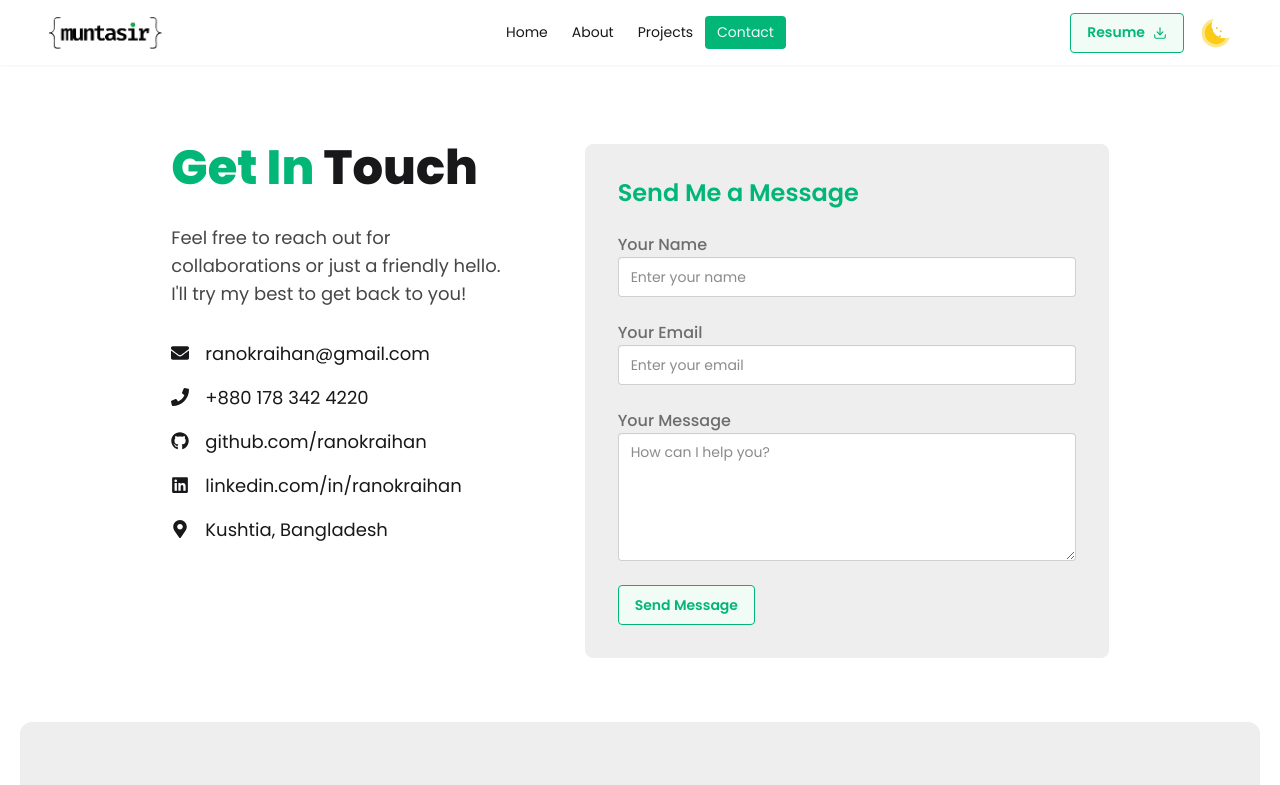
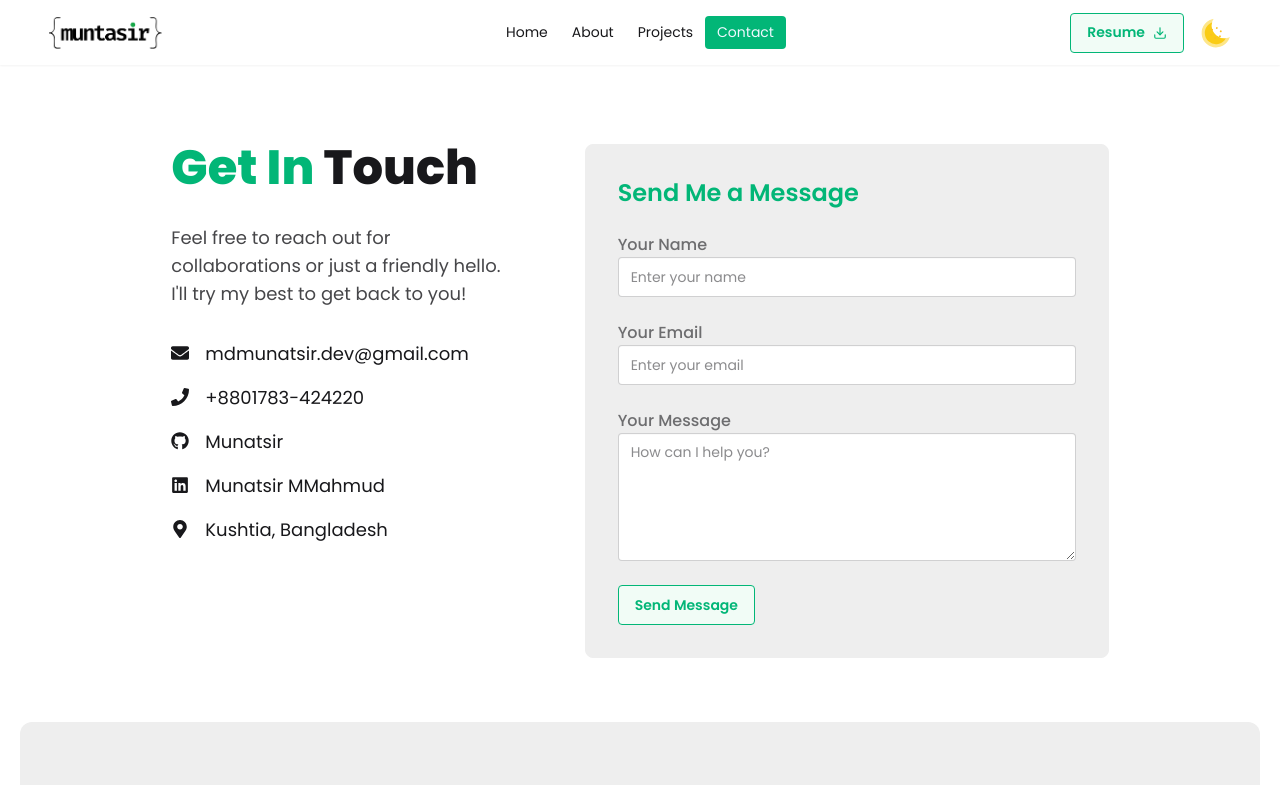
Before and after one commit to MuntasirTonoy/my-portfolio-clint, a React (Vite) app: page /contact in a window 1280 px wide. Shown: the top 785 px of the page. Built offline with nearby package versions, Linux system fonts and the light colour scheme.

Commit message:
link edited

```diff
--- a/src/Pages/AboutPage.jsx
+++ b/src/Pages/AboutPage.jsx
@@ -85,9 +85,9 @@ const aboutData = {
     ],
 
     socialLinks: {
-      github: "https://github.com/ranokraihan",
-      linkedin: "https://linkedin.com/in/ranokraihan",
-      email: "mailto:ranok@example.com",
+      github: "https://github.com/muntasirtonoy",
+      linkedin: "https://linkedin.com/in/mdmunatsirtonoy",
+      email: "mailto:mdmunatsir.dev@gmail.com",
       resume:
         "https://drive.google.com/uc?export=download&id=13zl3BQsdlwAsrhjQT8Yv8oC2KIZTDCnN",
       whatsapp: "https://wa.me/+8801783424220",
--- a/src/Pages/ContactPage.jsx
+++ b/src/Pages/ContactPage.jsx
@@ -17,23 +17,23 @@ import { motion } from "framer-motion"; // <-- Import motion
 const contactInfo = [
   {
     icon: <FaEnvelope />,
-    value: "ranokraihan@gmail.com",
-    link: "mailto:ranokraihan@gmail.com",
+    value: "mdmunatsir.dev@gmail.com",
+    link: "mailto:mdmunatsir.dev@gmail.com",
   },
   {
     icon: <FaPhone />,
-    value: "+880 178 342 4220",
+    value: "+8801783-424220",
     link: "tel:+8801783424220",
   },
   {
     icon: <FaGithub />,
-    value: "github.com/ranokraihan",
-    link: "https://github.com/ranokraihan",
+    value: "Munatsir",
+    link: "https://github.com/mdmunatsirtonoy",
   },
   {
     icon: <FaLinkedin />,
-    value: "linkedin.com/in/ranokraihan",
-    link: "https://linkedin.com/in/ranokraihan",
+    value: "Munatsir MMahmud",
+    link: "https://linkedin.com/in/mdmunatsirtonoy",
   },
   {
     icon: <FaMapMarkerAlt />,
```
